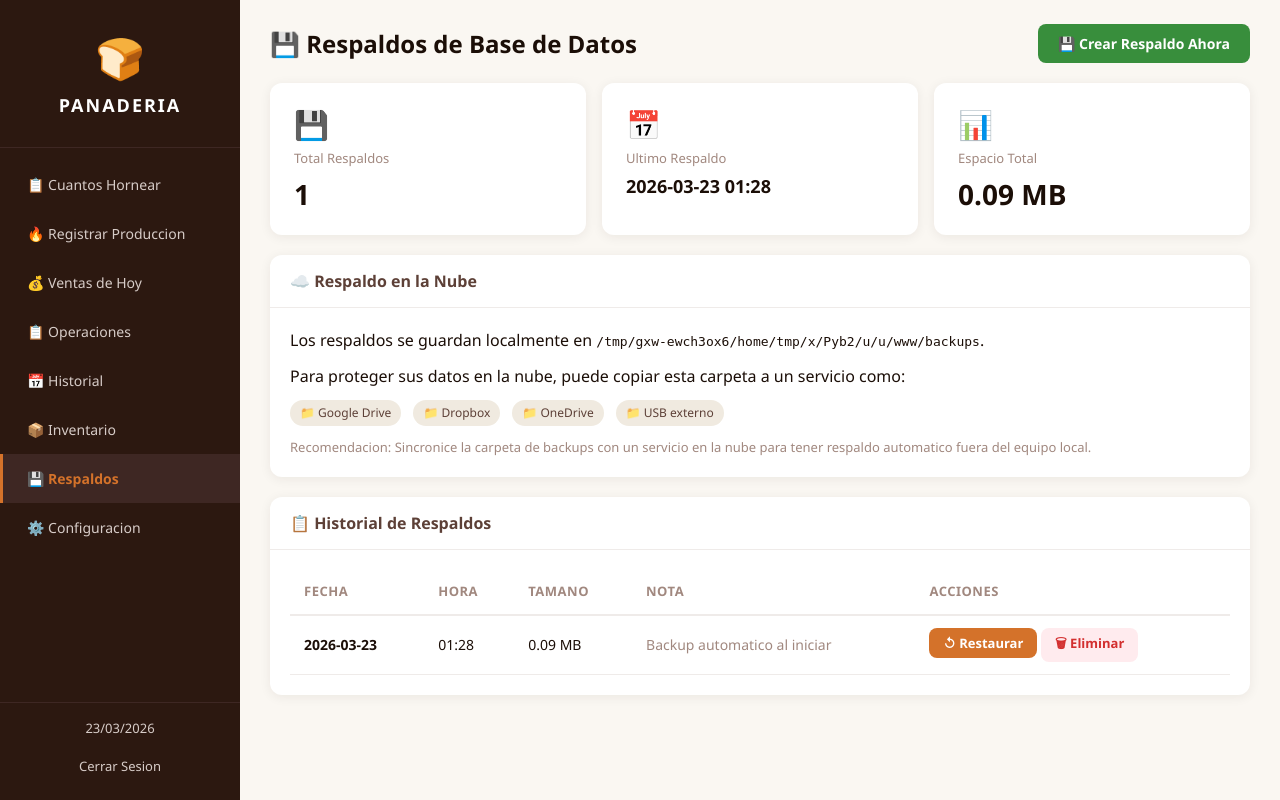
After one commit to jortega08/app-para-panaderia-con-pronostico, a Flask app: page /panadero/backups in a window 1280 px wide. The commit adds this page. Run offline with Flask 3, Linux system fonts and the light colour scheme; the visitor is signed in with stand-in values (Sample User, id 1).

Commit message:
feat: database backup system with retention policy (Part 5)
- Create backup.py module for database backup/restore operations
- Support manual and automatic backups with timestamps and notes
- Auto-backup on application startup
- Retention policy: keep last 5 minimum, clean backups > 30 days old
- Restore from any backup (with auto-safety-backup before restore)
- Backup management UI for panadero with create/restore/delete
- Guide for cloud sync (Google Drive, Dropbox, OneDrive, USB)
- Add backups/ directory to .gitignore

https://claude.ai/code/session_01Hg2L2M7bsop3Uiss6UqUNK

```diff
--- a/app.py
+++ b/app.py
@@ -57,6 +57,14 @@ from data.database import (
     guardar_receta,
     obtener_consumo_diario,
     obtener_estadisticas_pedidos,
+)
+from backup import (
+    crear_backup,
+    listar_backups,
+    restaurar_backup,
+    eliminar_backup,
+    limpiar_backups_antiguos,
+    obtener_info_backup,
 )
 from logic.pronostico import (
     calcular_pronostico,
@@ -351,6 +359,16 @@ def panadero_inventario():
                            recetas=recetas,
                            alertas_stock=alertas_stock,
                            layout="panadero", active_page="inventario")
+
+
+@app.route("/panadero/backups")
+@login_required
+def panadero_backups():
+    info = obtener_info_backup()
+    backups = listar_backups()
+    return render_template("panadero_backups.html",
+                           info=info, backups=backups,
+                           layout="panadero", active_page="backups")
 
 
 @app.route("/panadero/config")
@@ -659,6 +677,42 @@ def api_agregar_mesa():
     return jsonify({"ok": ok})
 
 
+# ── API Backups ──
+
+@app.route("/api/backup", methods=["POST"])
+@login_required
+def api_crear_backup():
+    data = request.json or {}
+    nota = data.get("nota", "Backup manual")
+    result = crear_backup(nota)
+    return jsonify(result)
+
+
+@app.route("/api/backup/restaurar", methods=["POST"])
+@login_required
+def api_restaurar_backup():
+    data = request.json
+    timestamp = data.get("timestamp", "")
+    if not timestamp:
+        return jsonify({"ok": False, "error": "Timestamp requerido"}), 400
+    result = restaurar_backup(timestamp)
+    return jsonify(result)
+
+
+@app.route("/api/backup/<timestamp>", methods=["DELETE"])
+@login_required
+def api_eliminar_backup(timestamp):
+    result = eliminar_backup(timestamp)
+    return jsonify(result)
+
+
+@app.route("/api/backup/limpiar", methods=["POST"])
+@login_required
+def api_limpiar_backups():
+    result = limpiar_backups_antiguos()
+    return jsonify(result)
+
+
 # ══════════════════════════════════════════════
 # UTILIDADES
 # ══════════════════════════════════════════════
@@ -690,6 +744,11 @@ def utility_processor():
 
 if __name__ == "__main__":
     inicializar_base_de_datos()
+    # Backup automatico al iniciar
+    result = crear_backup("Backup automatico al iniciar")
+    if result["ok"]:
+        print("  Backup automatico creado")
+    limpiar_backups_antiguos()
     ip = _get_local_ip()
     print()
     print("=" * 50)
--- a/templates/base.html
+++ b/templates/base.html
@@ -34,6 +34,9 @@
         </a>
         <a href="{{ url_for('panadero_inventario') }}" class="{% if active_page == 'inventario' %}active{% endif %}">
             &#x1F4E6; Inventario
+        </a>
+        <a href="{{ url_for('panadero_backups') }}" class="{% if active_page == 'backups' %}active{% endif %}">
+            &#x1F4BE; Respaldos
         </a>
         <a href="{{ url_for('panadero_config') }}" class="{% if active_page == 'config' %}active{% endif %}">
             &#x2699;&#xFE0F; Configuracion
--- /dev/null
+++ b/templates/panadero_backups.html
@@ -0,0 +1,174 @@
+{% extends "base.html" %}
+{% block title_extra %} - Respaldos{% endblock %}
+{% block content %}
+<div class="page-container">
+    <div class="page-header">
+        <h1 class="page-title">&#x1F4BE; Respaldos de Base de Datos</h1>
+        <div class="page-header-right">
+            <button class="btn btn-success" onclick="crearBackup()">&#x1F4BE; Crear Respaldo Ahora</button>
+        </div>
+    </div>
+
+    {# ── INFO GENERAL ── #}
+    <div class="metrics-row" style="grid-template-columns: repeat(3, 1fr);">
+        <div class="metric-card">
+            <div class="metric-icon">&#x1F4BE;</div>
+            <div class="metric-label">Total Respaldos</div>
+            <div class="metric-value">{{ info.total_backups }}</div>
+        </div>
+        <div class="metric-card">
+            <div class="metric-icon">&#x1F4C5;</div>
+            <div class="metric-label">Ultimo Respaldo</div>
+            <div class="metric-value" style="font-size: 18px;">
+                {% if info.ultimo_backup %}
+                {{ info.ultimo_backup.fecha }} {{ info.ultimo_backup.hora[:5] }}
+                {% else %}
+                Ninguno
+                {% endif %}
+            </div>
+        </div>
+        <div class="metric-card">
+            <div class="metric-icon">&#x1F4CA;</div>
+            <div class="metric-label">Espacio Total</div>
+            <div class="metric-value">{{ info.tamano_total_mb }} MB</div>
+        </div>
+    </div>
+
+    {# ── INFO NUBE ── #}
+    <div class="card" style="margin-bottom: 20px;">
+        <div class="card-header">&#x2601;&#xFE0F; Respaldo en la Nube</div>
+        <div class="card-body">
+            <p style="margin-bottom: 12px;">
+                Los respaldos se guardan localmente en <code>{{ info.directorio }}</code>.
+            </p>
+            <p style="margin-bottom: 12px;">
+                Para proteger sus datos en la nube, puede copiar esta carpeta a un servicio como:
+            </p>
+            <div style="display: flex; gap: 12px; flex-wrap: wrap; margin-bottom: 12px;">
+                <span class="chip">&#x1F4C1; Google Drive</span>
+                <span class="chip">&#x1F4C1; Dropbox</span>
+                <span class="chip">&#x1F4C1; OneDrive</span>
+                <span class="chip">&#x1F4C1; USB externo</span>
+            </div>
+            <p class="text-muted" style="font-size: 13px;">
+                Recomendacion: Sincronice la carpeta de backups con un servicio en la nube
+                para tener respaldo automatico fuera del equipo local.
+            </p>
+        </div>
+    </div>
+
+    {# ── LISTA DE BACKUPS ── #}
+    <div class="card">
+        <div class="card-header">
+            &#x1F4CB; Historial de Respaldos
+            {% if backups|length > 10 %}
+            <button class="btn btn-sm btn-outline" style="float: right;" onclick="limpiarAntiguos()">
+                Limpiar antiguos
+            </button>
+            {% endif %}
+        </div>
+        <div class="card-body">
+            {% if backups %}
+            <table class="table">
+                <thead>
+                    <tr>
+                        <th>Fecha</th>
+                        <th>Hora</th>
+                        <th>Tamano</th>
+                        <th>Nota</th>
+                        <th>Acciones</th>
+                    </tr>
+                </thead>
+                <tbody>
+                    {% for b in backups %}
+                    <tr>
+                        <td><strong>{{ b.fecha }}</strong></td>
+                        <td>{{ b.hora[:5] }}</td>
+                        <td>{{ b.tamano_mb }} MB</td>
+                        <td class="text-muted">{{ b.nota or '-' }}</td>
+                        <td>
+                            <button class="btn btn-sm btn-accent" onclick="restaurar('{{ b.timestamp }}', '{{ b.fecha }} {{ b.hora[:5] }}')">
+                                &#x21BA; Restaurar
+                            </button>
+                            <button class="btn btn-sm btn-danger-outline" onclick="eliminarBackup('{{ b.timestamp }}')">
+                                &#x1F5D1; Eliminar
+                            </button>
+                        </td>
+                    </tr>
+                    {% endfor %}
+                </tbody>
+            </table>
+            {% else %}
+            <p class="text-muted text-center" style="padding: 30px;">No hay respaldos disponibles. Cree uno ahora.</p>
+            {% endif %}
+        </div>
+    </div>
+</div>
+
+<script>
+function crearBackup() {
+    const nota = prompt('Nota para el respaldo (opcional):') || 'Backup manual';
+    fetch('/api/backup', {
+        method: 'POST',
+        headers: {'Content-Type': 'application/json'},
+        body: JSON.stringify({nota}),
+    })
+    .then(r => r.json())
+    .then(data => {
+        if (data.ok) {
+            alert('Respaldo creado exitosamente!');
+            location.reload();
+        } else {
+            alert('Error: ' + (data.error || 'No se pudo crear el respaldo'));
+        }
+    });
+}
+
+function restaurar(timestamp, label) {
+    if (!confirm('ATENCION: Restaurar reemplazara la base de datos actual con el respaldo del ' + label + '.\n\nSe creara un backup de seguridad automatico antes de restaurar.\n\nContinuar?')) return;
+
+    fetch('/api/backup/restaurar', {
+        method: 'POST',
+        headers: {'Content-Type': 'application/json'},
+        body: JSON.stringify({timestamp}),
+    })
+    .then(r => r.json())
+    .then(data => {
+        if (data.ok) {
+            alert('Base de datos restaurada exitosamente!\nSe recomienda reiniciar la aplicacion.');
+            location.reload();
+        } else {
+            alert('Error: ' + (data.error || 'No se pudo restaurar'));
+        }
+    });
+}
+
+function eliminarBackup(timestamp) {
+    if (!confirm('Eliminar este respaldo?')) return;
+
+    fetch('/api/backup/' + timestamp, {
+        method: 'DELETE',
+    })
+    .then(r => r.json())
+    .then(data => {
+        if (data.ok) location.reload();
+        else alert('Error al eliminar');
+    });
+}
+
+function limpiarAntiguos() {
+    if (!confirm('Eliminar respaldos de mas de 30 dias? Se conservaran los 5 mas recientes.')) return;
+
+    fetch('/api/backup/limpiar', {
+        method: 'POST',
+    })
+    .then(r => r.json())
+    .then(data => {
+        if (data.ok) {
+            alert('Se eliminaron ' + data.eliminados + ' respaldos antiguos.');
+            location.reload();
+        }
+    });
+}
+</script>
+{% endblock %}
```
Also changed, not shown: backup.py (added, +169 -0 lines), 1 other file.
